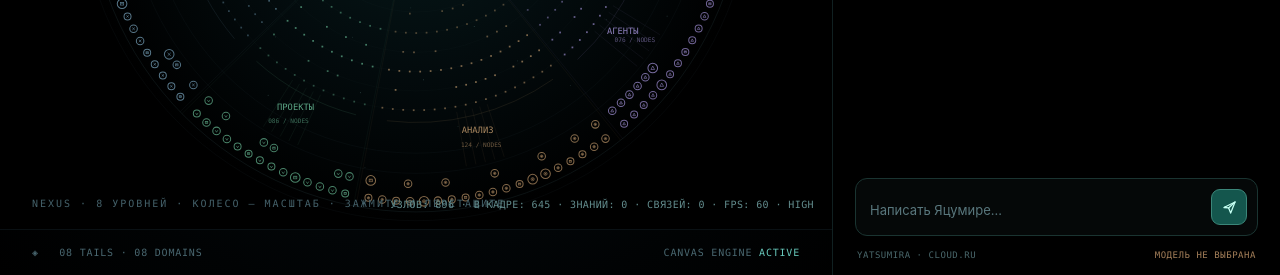
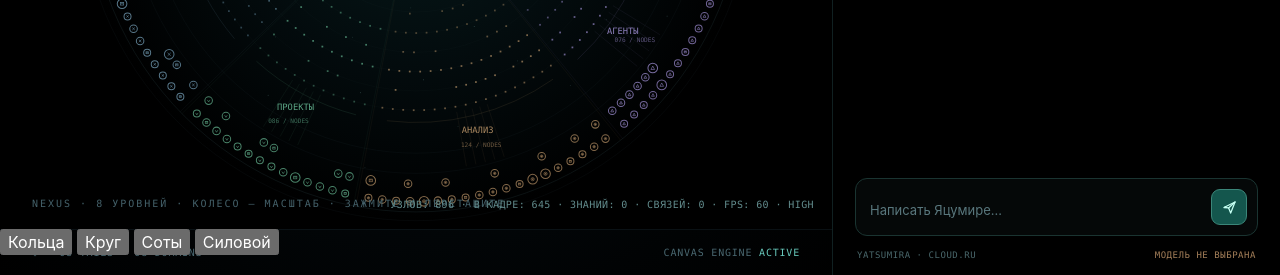
Before and after one commit to Aspksa/Yatsumira, a website built with Vite: page index.html in a window 1280 px wide. Shown: the part 525-800 px from the top of the page. Built offline with nearby package versions, Linux system fonts and the light colour scheme; files whose address does not match are found by name.

Commit message:
Add four layout switches and linked-record metadata card sections

```diff
--- a/index.html
+++ b/index.html
@@ -54,6 +54,12 @@
       <section class="visual-panel" aria-label="Визуализация системы">
         <div class="visual-area">
           <canvas id="app" aria-label="Интерактивная круговая визуализация узлов Yatsumira"></canvas>
+          <nav class="nexus-mode-bar" aria-label="Режим расположения графа">
+            <button type="button" data-nexus-mode="rings" aria-pressed="true">Кольца</button>
+            <button type="button" data-nexus-mode="circle" aria-pressed="false">Круг</button>
+            <button type="button" data-nexus-mode="hex" aria-pressed="false">Соты</button>
+            <button type="button" data-nexus-mode="force" aria-pressed="false">Силовой</button>
+          </nav>
           <div class="orbit-caption">NEXUS · 8 УРОВНЕЙ · КОЛЕСО — МАСШТАБ · ЗАЖМИТЕ И ПЕРЕТАЩИТЕ</div>
           <div class="nexus-telemetry" id="nexus-metrics" aria-live="off">ЗАГРУЗКА УЗЛОВ...</div>
           <section class="nexus-card" id="nexus-card" aria-label="Карточка узла NEXUS" hidden>
@@ -64,6 +70,8 @@
             </div>
             <h2 id="nexus-card-title">Узел</h2>
             <p id="nexus-card-details"></p>
+            <dl id="nexus-card-meta" class="nexus-card-meta"></dl>
+            <div class="nexus-card-related" id="nexus-card-related" aria-label="Связанные узлы"></div>
           </section>
         </div>
         <footer class="bottom-bar"><span>◈ &nbsp; 08 TAILS · 08 DOMAINS</span><span>CANVAS ENGINE <strong>ACTIVE</strong></span></footer>
```
